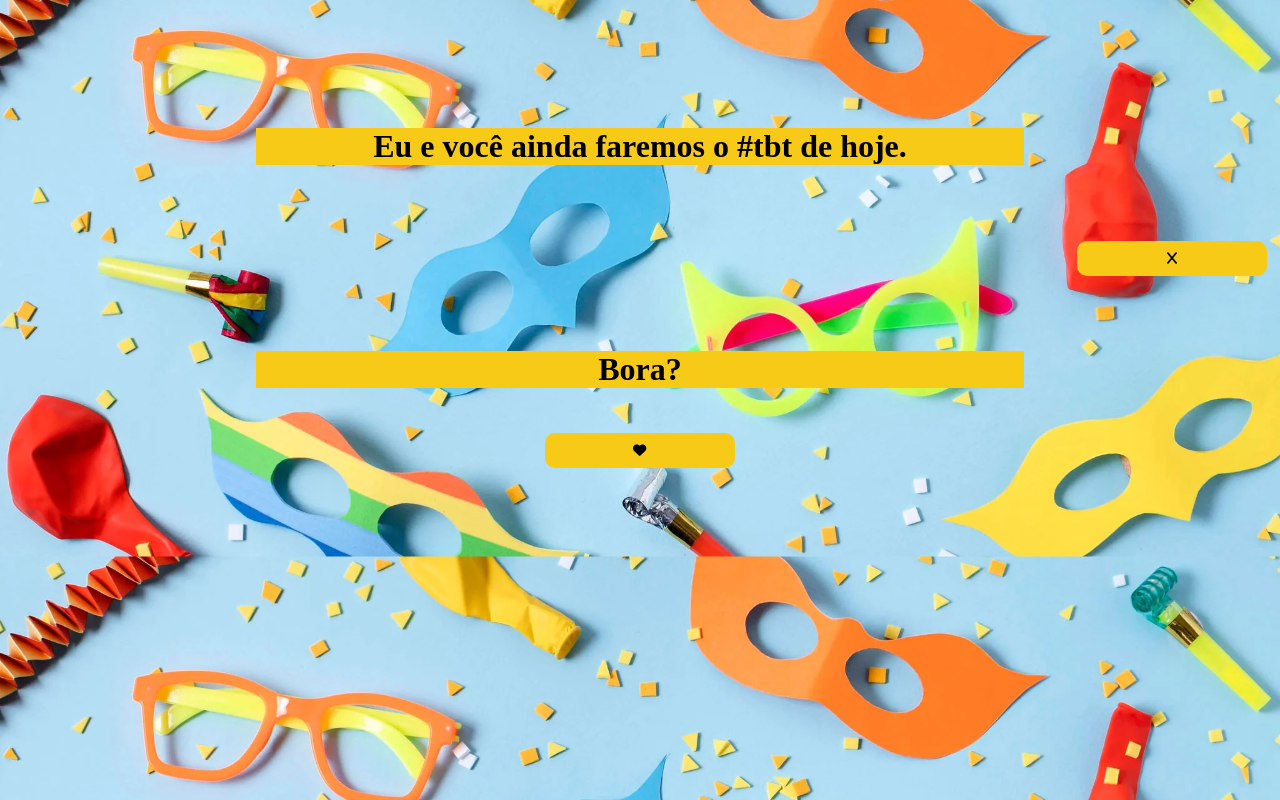
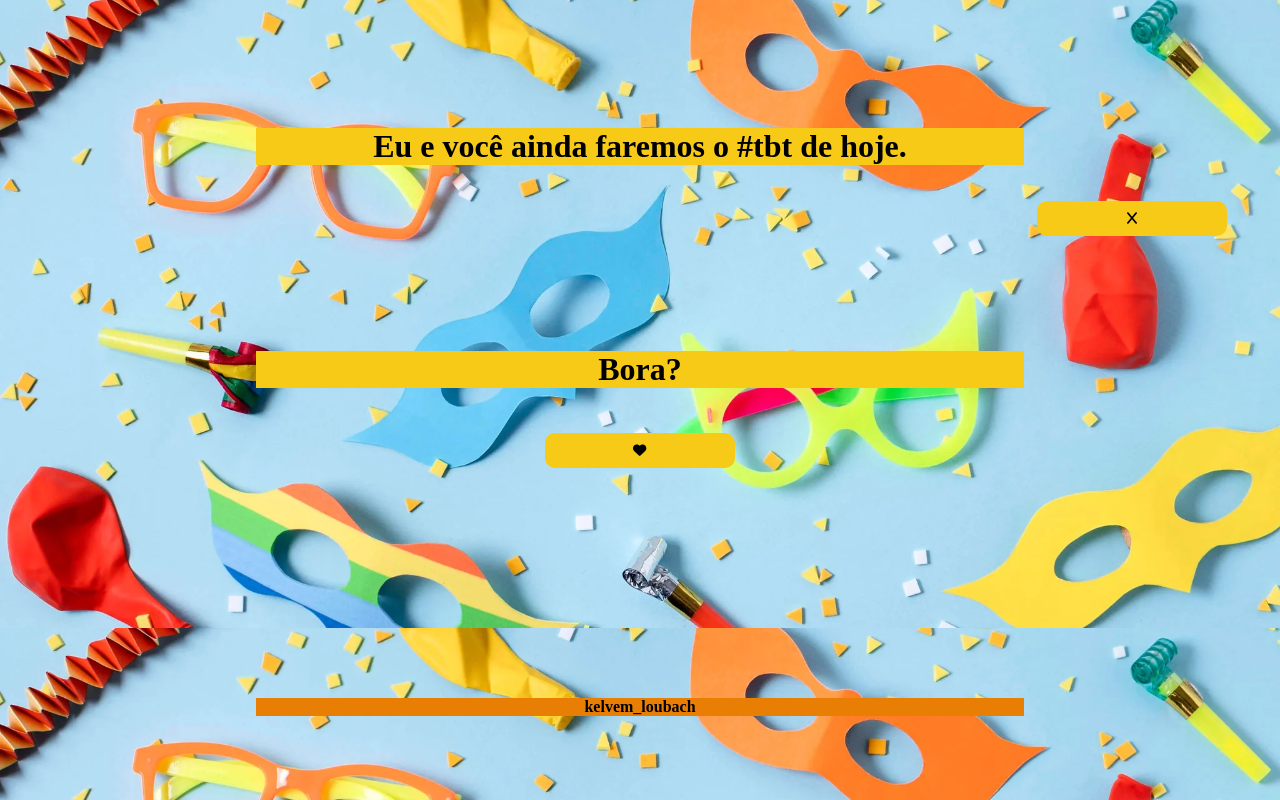
Before and after one commit to KelvemLoubach/Carnaval2023, a plain HTML site: page index.html in a window 1280 px wide. Both pictures are taken after a click on the button 740 px from the left and 450 px from the top of the page. Drawn offline with Linux system fonts and the light colour scheme.

Commit message:
Versão 1.5

```diff
--- a/index.html
+++ b/index.html
@@ -20,12 +20,16 @@
     <section class="center">
         <a href="contact.html"><button  class="btn1" id="yes"><i class="fa-solid fa-heart fa-beat" style="--fa-beat-scale: 2.0;"></i></button></a>
         <a><button class="btn" onclick="clickShowButton()"  id="no"><i class="fa-solid fa-x"></i></button></a>
+
     </section>
+
+    <footer>
+        <strong>kelvem_loubach</strong>
+    </footer>
 
     <!--Import javaScript-->
     <script src="script.js"></script>
      <!--Import fontawesome-->
      <script src="https://kit.fontawesome.com/b0c1a7c680.js" crossorigin="anonymous"></script>
-
 </body>
 </html>
--- a/script.js
+++ b/script.js
@@ -14,8 +14,8 @@ let clickShowButton = ()=>{
         document.getElementById('no').remove();
     }
 
-let posicaox = Math.floor(Math.random()*alturaJanela)-120;
-let posicaoy = Math.floor(Math.random()*larguraJanela)-120;
+let posicaox = Math.floor(Math.random()*alturaJanela)-160;
+let posicaoy = Math.floor(Math.random()*larguraJanela)-160;
 
 posicaox = posicaox < 0 ? 0 : posicaox;
 posicaoy = posicaoy < 0 ? 0 : posicaoy;
--- a/style.css
+++ b/style.css
@@ -33,4 +33,14 @@ button{
     padding: 10px;
     border-radius: 10px;
     border: none;
+    margin-bottom: 230px;
 }
+
+footer{
+    margin: 0 20% 0 20%;
+    background-color: #E87E04;
+    display: flex;
+    justify-content: center;
+    align-items: center;
+    margin-bottom: -100px;
+}
```
Also changed, not shown: contact.html (+3 -0 lines).
